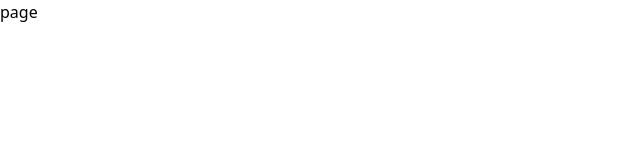
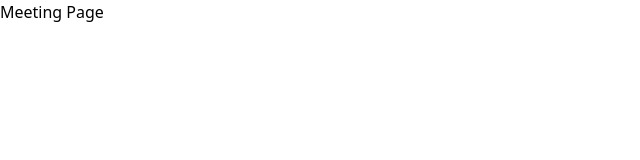
Before and after one commit to Rohit00112/MeetFlow-Frontend, a Next.js app: page /meeting in a window 1280 px wide. Shown: the top 160 px of the page, without its empty margins (0-640 px from the left). Built offline with nearby package versions, Linux system fonts and the light colour scheme.

Commit message:
made changes on meeting page

```diff
--- a/app/meeting/page.tsx
+++ b/app/meeting/page.tsx
@@ -1,7 +1,7 @@
 import React from "react";
 
 const page = () => {
-  return <div>page</div>;
+  return <div>Meeting Page</div>;
 };
 
 export default page;
```
